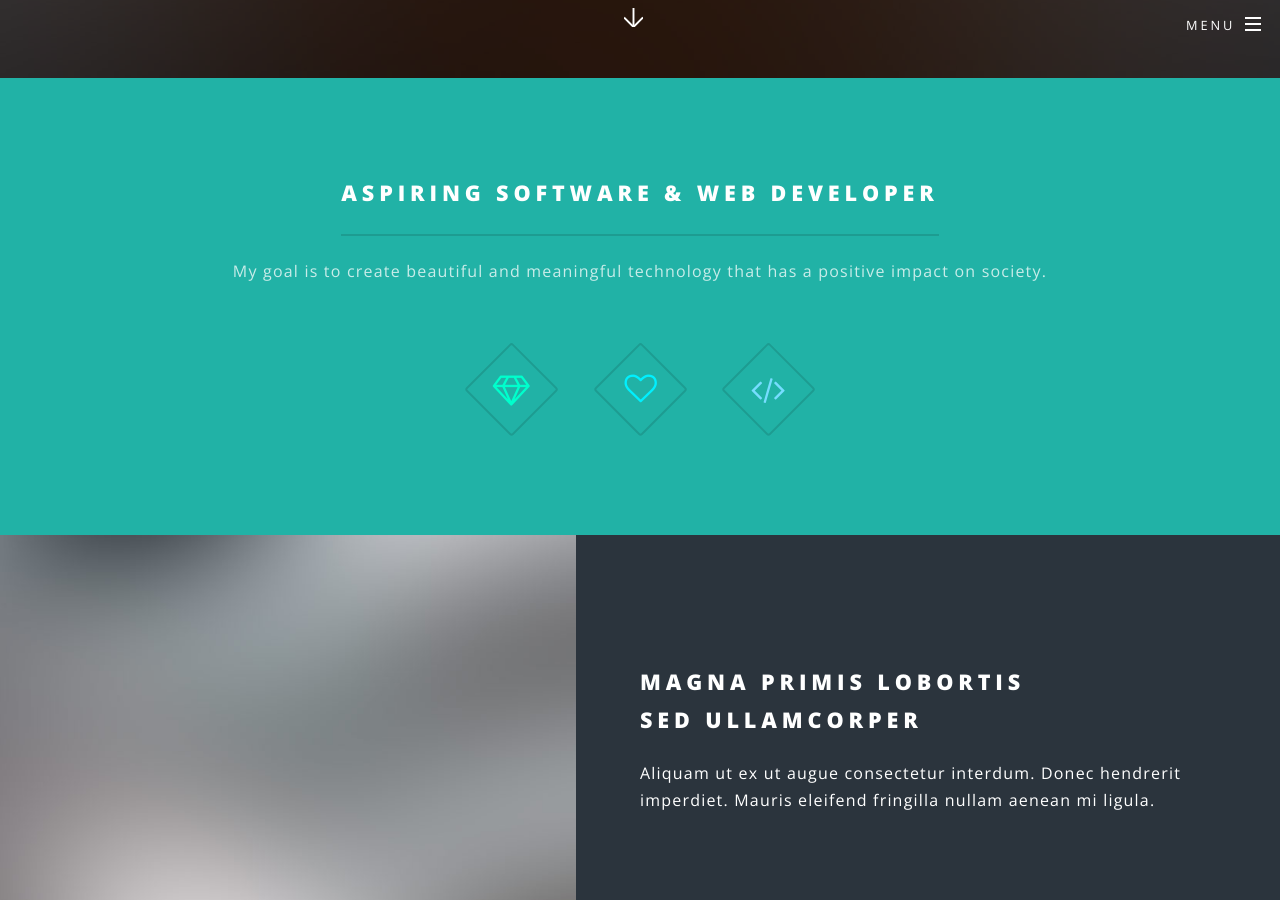
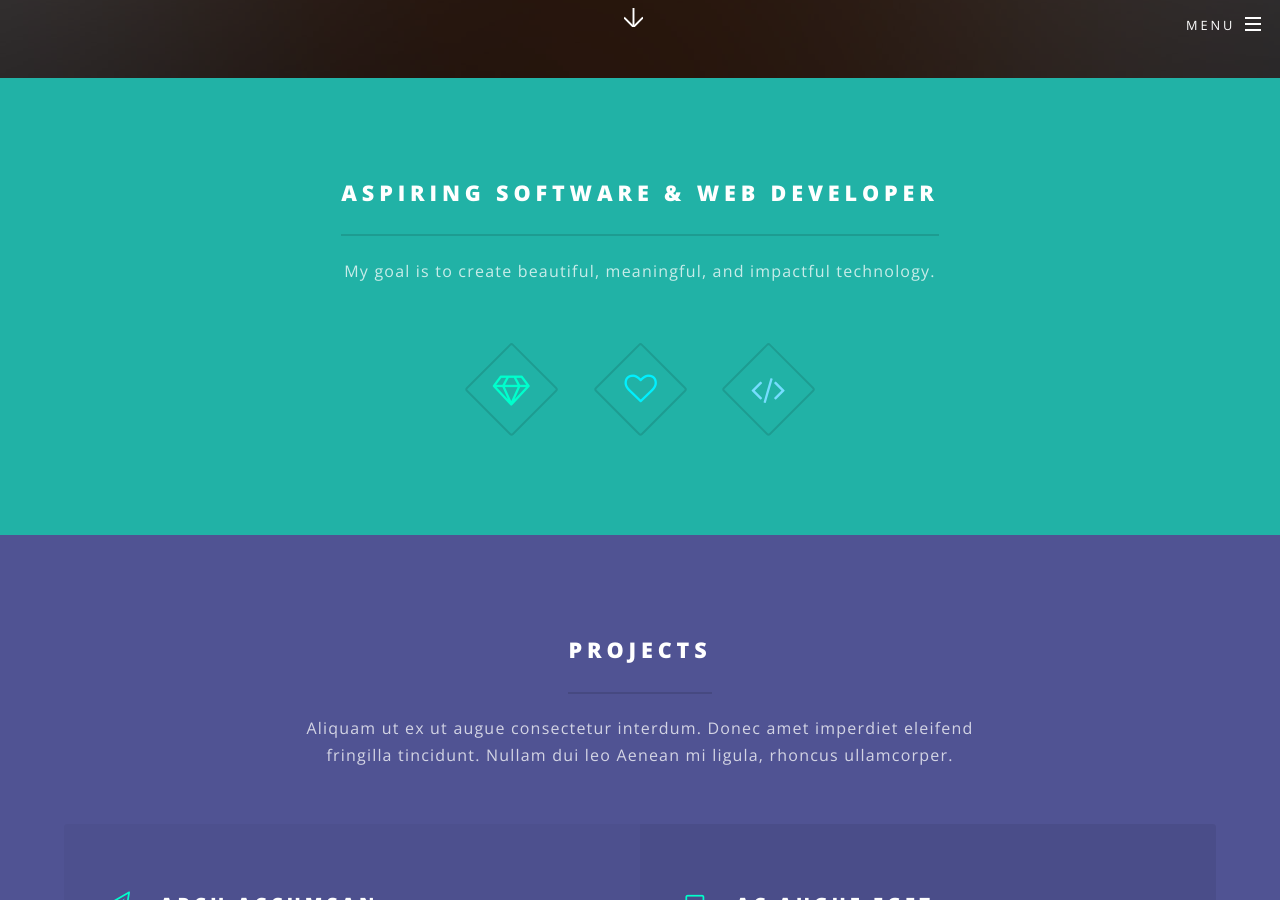
Before and after one commit to jordanbeth/me, a Jekyll site: the page built from index.html, in a window 1280 px wide and 900 px high, scrolled down 822 px. Built offline with Jekyll 4.4.1, drawn with Linux system fonts in a browser that asks for light colours; some of the changed text lies outside the part shown.

Commit message:
changed the layout, adding a hire buttton and removing uneccessary content

```diff
--- a/_config.yml
+++ b/_config.yml
@@ -5,12 +5,12 @@
 title: Jordan Beth
 description:
 owner: Jordan Beth # or company name
-first_published: 2016 # if migrating another site, the year of your first publish
+first_published: 2017 # if migrating another site, the year of your first publish
 email: jordanbeth14@gmail.com
 baseurl:  # the subpath of your site, e.g. /blog
 url: "http://jordanbeth.github.io" # the base hostname & protocol for your site
 social:
-  twitter: https://twitter.com/<username>
+  #twitter:
   github: https://github.com/jordanbeth
   linkedin-square: https://www.linkedin.com/in/jordan-beth-79b3b9137/
   email: jordanbeth14@gmail.com
@@ -50,5 +50,5 @@
 
 # Build settings
 markdown: kramdown
-#sass:
-#  style: compressed
+sass:
+   style: compressed
--- a/index.html
+++ b/index.html
@@ -18,7 +18,7 @@
 						<div class="inner">
 							<header class="major">
 								<h2>Aspiring Software &amp; Web Developer</h2>
-								<p>My goal is to create beautiful and meaningful technology that has a positive impact on society.</p>
+								<p>My goal is to create beautiful, meaningful, and impactful technology.</p>
 
 							</header>
 							<ul class="icons major">
@@ -29,36 +29,11 @@
 						</div>
 					</section>
 
-				<!-- Two -->
-					<section id="two" class="wrapper alt style2">
-						<section class="spotlight">
-							<div class="image"><img src="images/pic01.jpg" alt="" /></div><div class="content">
-								<h2>Magna primis lobortis<br />
-								sed ullamcorper</h2>
-								<p>Aliquam ut ex ut augue consectetur interdum. Donec hendrerit imperdiet. Mauris eleifend fringilla nullam aenean mi ligula.</p>
-							</div>
-						</section>
-						<section class="spotlight">
-							<div class="image"><img src="images/pic02.jpg" alt="" /></div><div class="content">
-								<h2>Tortor dolore feugiat<br />
-								elementum magna</h2>
-								<p>Aliquam ut ex ut augue consectetur interdum. Donec hendrerit imperdiet. Mauris eleifend fringilla nullam aenean mi ligula.</p>
-							</div>
-						</section>
-						<section class="spotlight">
-							<div class="image"><img src="images/pic03.jpg" alt="" /></div><div class="content">
-								<h2>Augue eleifend aliquet<br />
-								sed condimentum</h2>
-								<p>Aliquam ut ex ut augue consectetur interdum. Donec hendrerit imperdiet. Mauris eleifend fringilla nullam aenean mi ligula.</p>
-							</div>
-						</section>
-					</section>
-
 				<!-- Three -->
 					<section id="three" class="wrapper style3 special">
 						<div class="inner">
 							<header class="major">
-								<h2>Accumsan mus tortor nunc aliquet</h2>
+								<h2>Projects</h2>
 								<p>Aliquam ut ex ut augue consectetur interdum. Donec amet imperdiet eleifend<br />
 								fringilla tincidunt. Nullam dui leo Aenean mi ligula, rhoncus ullamcorper.</p>
 							</header>
@@ -95,11 +70,11 @@
 					<section id="cta" class="wrapper style4">
 						<div class="inner">
 							<header>
-								<h2>Arcue ut vel commodo</h2>
-								<p>Aliquam ut ex ut augue consectetur interdum endrerit imperdiet amet eleifend fringilla.</p>
+								<h2>Contact</h2>
+								<p>If you would like to reach me click below</p>
 							</header>
 							<ul class="actions vertical">
-								<li><a href="#" class="button fit special">Activate</a></li>
+								<li><a href="#" class="button fit special">Hire</a></li>
 								<li><a href="#" class="button fit">Learn More</a></li>
 							</ul>
 						</div>
```
